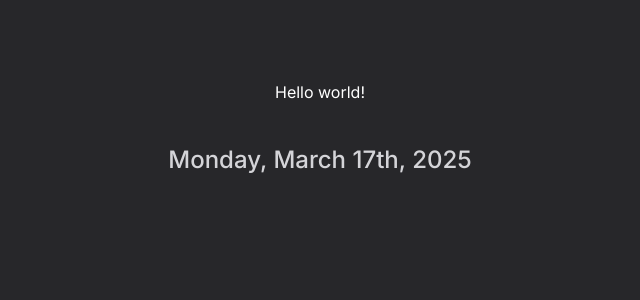
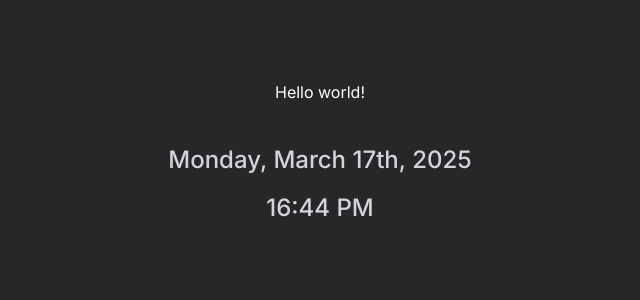
Before and after one commit to DarkstarXDD/next-playground, a Next.js app: page / in a window 1280 px wide. Shown: the top 300 px of the page, without its empty margins (320-960 px from the left). Built offline with nearby package versions, Linux system fonts and the light colour scheme.

Commit message:
date with hours and mins

```diff
--- a/src/components/TodayDate.tsx
+++ b/src/components/TodayDate.tsx
@@ -6,10 +6,16 @@ import { format } from "date-fns"
 export default function TodayDate() {
   const today = new Date()
   const formattedDate = format(today, "EEEE, MMMM do, yyyy")
+  const formattedTime = format(today, "HH:mm a")
 
   // const [date, setDate] = useState(formattedDate)
 
   // useEffect(() => setDate(formattedDate), [formattedDate])
 
-  return <p className="text-2xl font-medium text-zinc-300">{formattedDate}</p>
+  return (
+    <div className="grid gap-4">
+      <p className="text-2xl font-medium text-zinc-300">{formattedDate}</p>
+      <p className="text-2xl font-medium text-zinc-300">{formattedTime}</p>
+    </div>
+  )
 }
```
